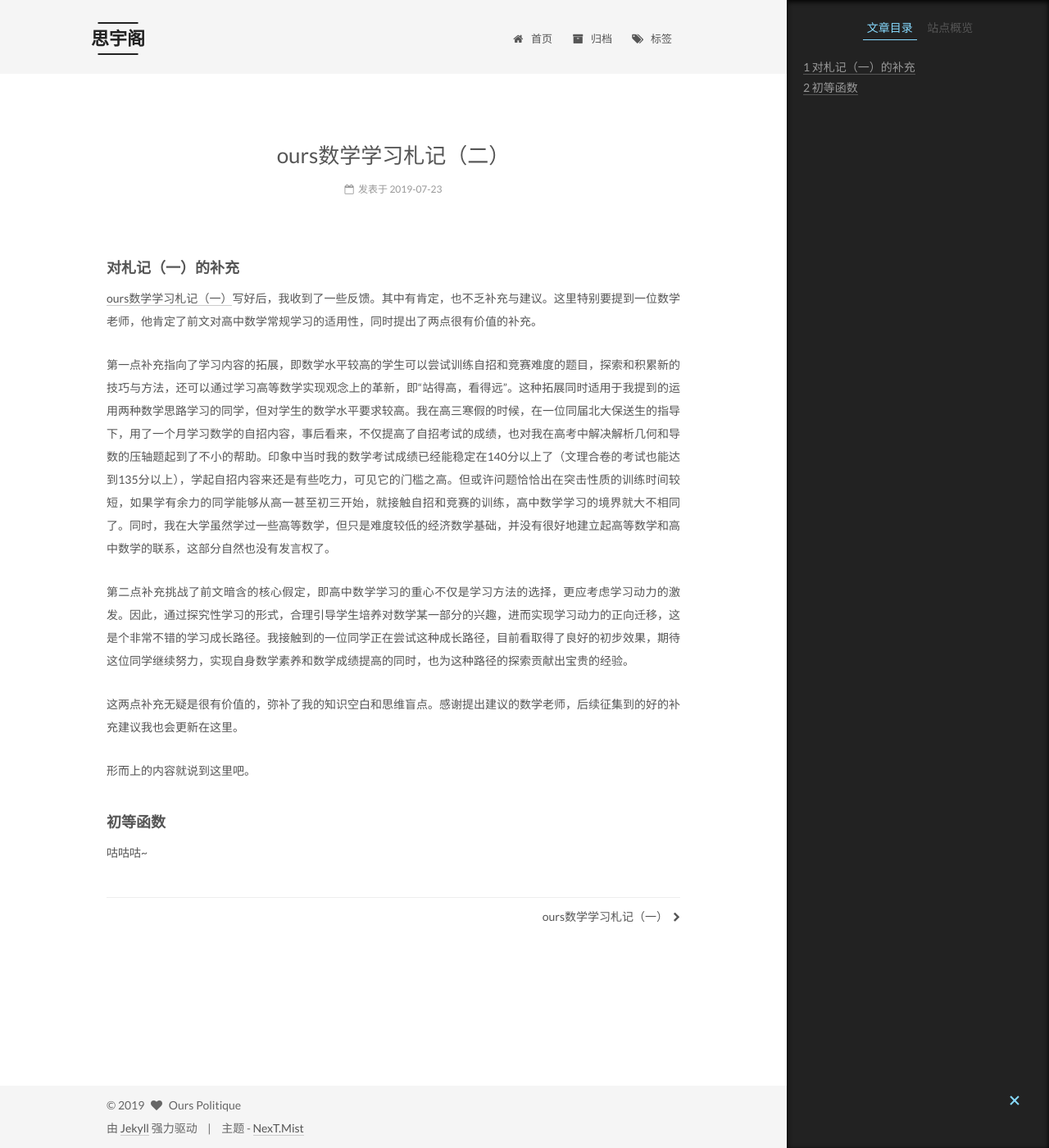
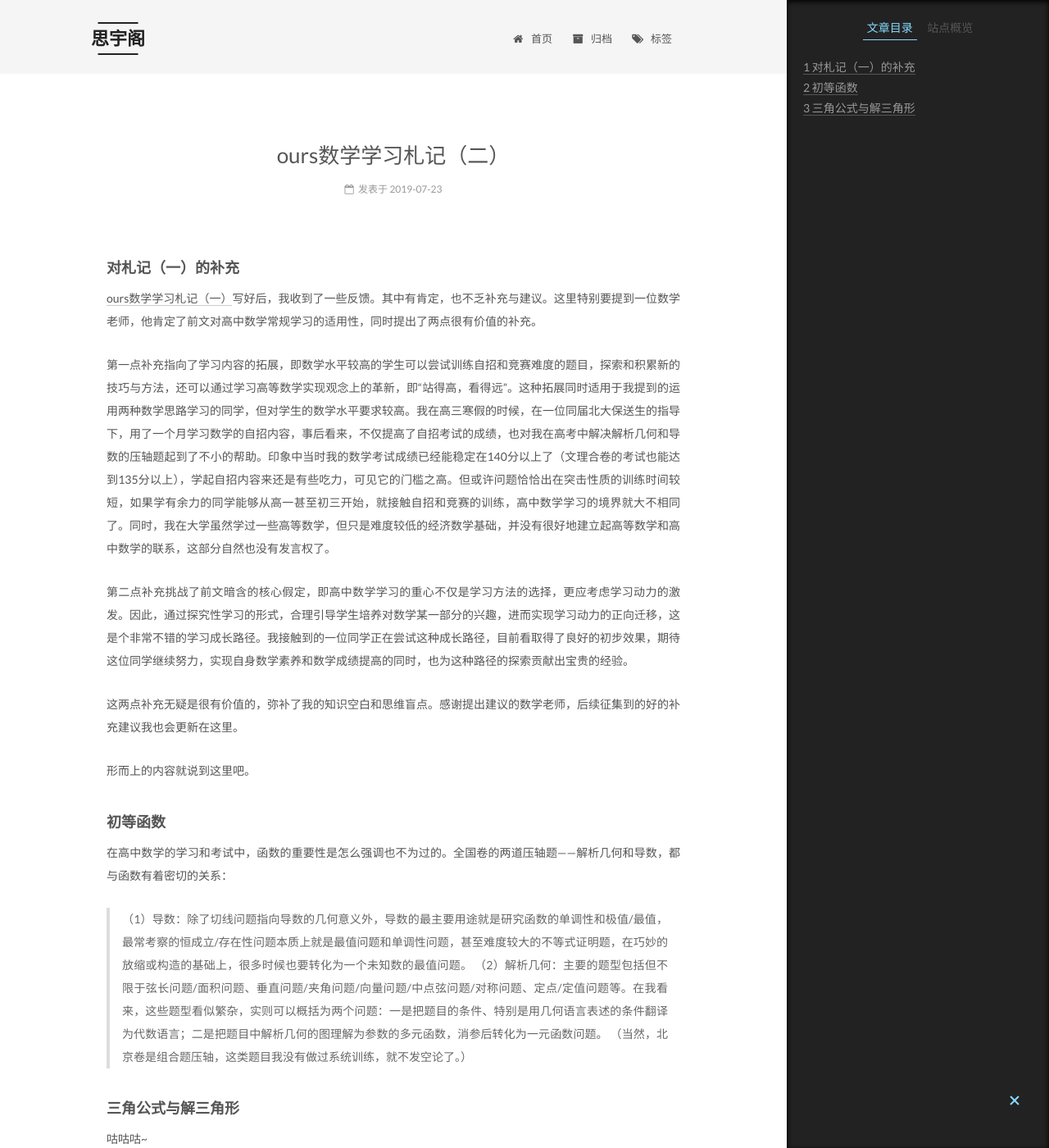
Before and after one commit to ourspolitique/ourspolitique.github.io, a Jekyll site: the page built from _posts/2019-07-23-mathematiques-02.md, in a window 1280 px wide and 1400 px high. Shown: the whole window at 82% size. Built offline with Jekyll 4.4.1, drawn with Linux system fonts in a browser that asks for light colours.

Commit message:
Update 2019-07-23-mathematiques-02.md

```diff
--- a/_posts/2019-07-23-mathematiques-02.md
+++ b/_posts/2019-07-23-mathematiques-02.md
@@ -19,4 +19,12 @@ tags:
 
 #### 初等函数
 
+在高中数学的学习和考试中，函数的重要性是怎么强调也不为过的。全国卷的两道压轴题——解析几何和导数，都与函数有着密切的关系：
+
+> （1）导数：除了切线问题指向导数的几何意义外，导数的最主要用途就是研究函数的单调性和极值/最值，最常考察的恒成立/存在性问题本质上就是最值问题和单调性问题，甚至难度较大的不等式证明题，在巧妙的放缩或构造的基础上，很多时候也要转化为一个未知数的最值问题。
+（2）解析几何：主要的题型包括但不限于弦长问题/面积问题、垂直问题/夹角问题/向量问题/中点弦问题/对称问题、定点/定值问题等。在我看来，这些题型看似繁杂，实则可以概括为两个问题：一是把题目的条件、特别是用几何语言表述的条件翻译为代数语言；二是把题目中解析几何的图理解为参数的多元函数，消参后转化为一元函数问题。
+（当然，北京卷是组合题压轴，这类题目我没有做过系统训练，就不发空论了。）
+
+#### 三角公式与解三角形
+
 咕咕咕~
```
